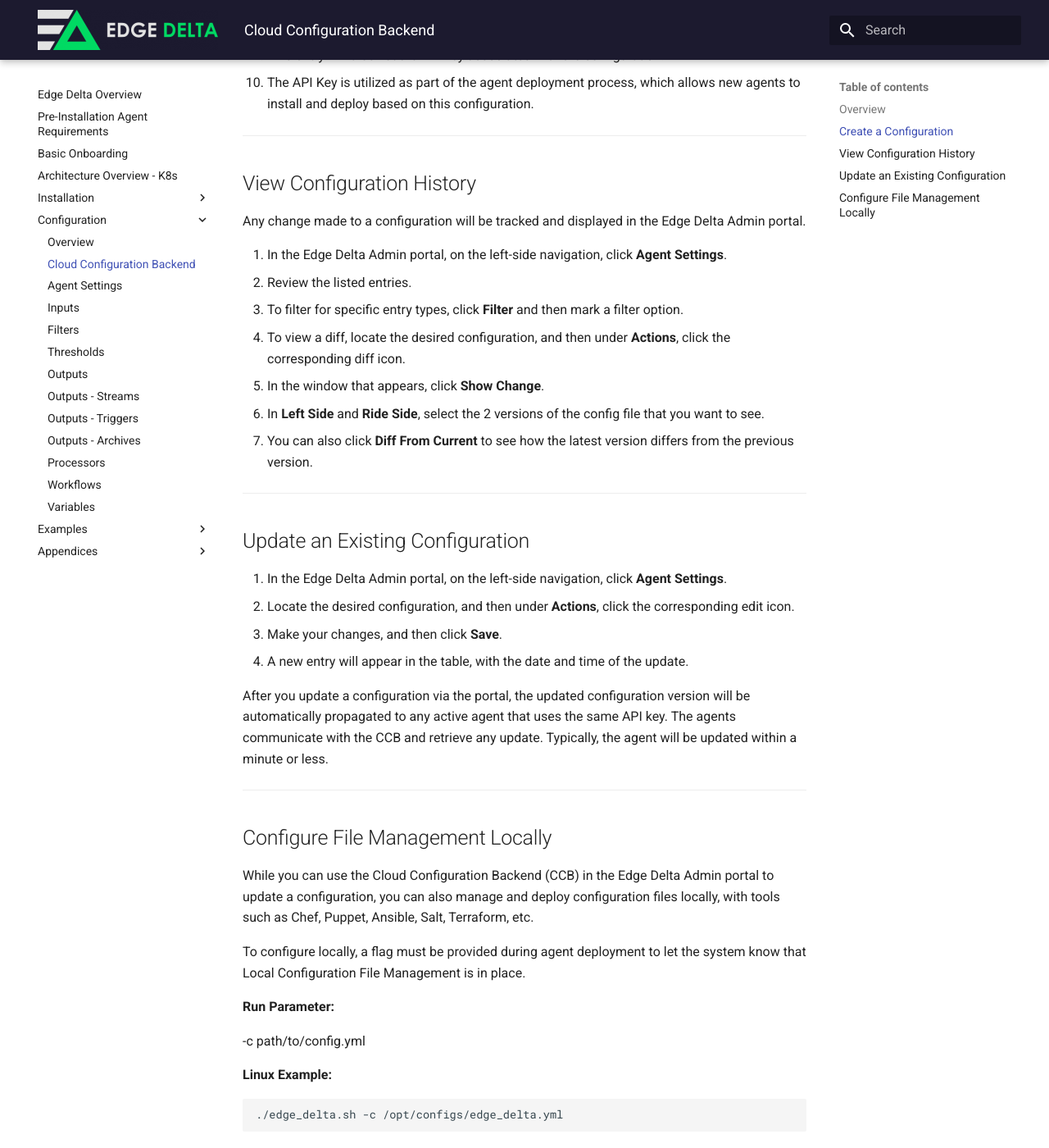
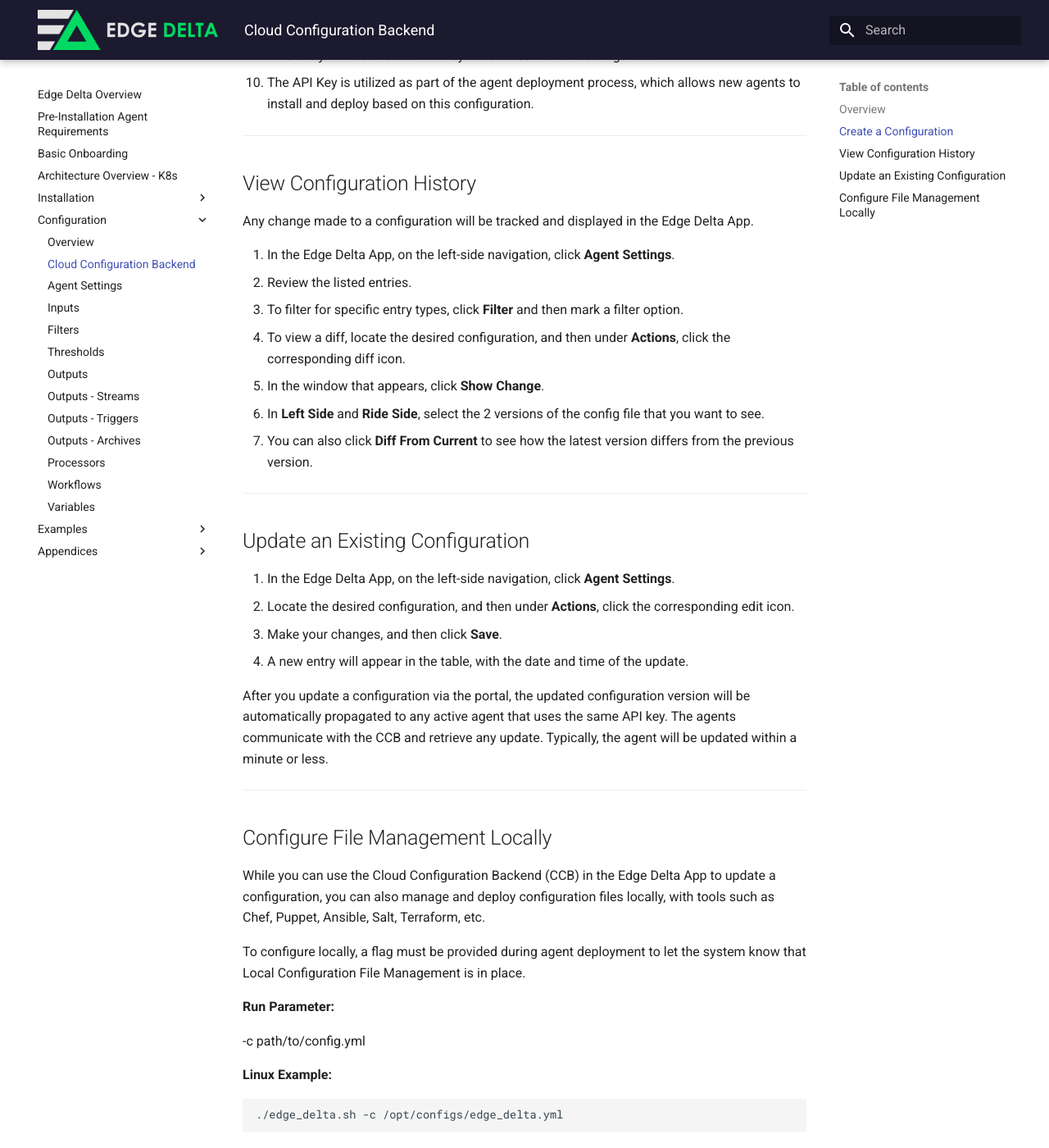
Before and after one commit to edgedelta/docs, an MkDocs documentation site: the page built from docs/configuration/ccb.md, in a window 1280 px wide and 1400 px high, scrolled down 1636 px. Shown: the whole window at 82% size. Built offline with MkDocs 1.6.1 and Material for MkDocs 9.7.7, drawn with Linux system fonts in a browser that asks for light colours; some of the changed text lies outside the part shown.

Commit message:
Update ccb.md

```diff
--- a/docs/configuration/ccb.md
+++ b/docs/configuration/ccb.md
@@ -12,7 +12,7 @@ You can use this document to learn how to create and manage the Edge Delta Cloud
 
 The CCB is a service provided by Edge Delta to help generate and deploy configuration files used by the Edge Delta service.
 
-With the CCB, you can use the Edge Delta Admin portal to create and manage configuration files. The CCB also automatically generates configuration API keys that are used to pre-configure agents during deployment.
+With the CCB, you can use the Edge Delta App to create and manage configuration files. The CCB also automatically generates configuration API keys that are used to pre-configure agents during deployment.
 
 Additionally, CCB allows you to update and modify configuration files directly through the portal, which automatically propagates changes down to running agents.
 
@@ -30,7 +30,7 @@ There are 2 ways to create a configuration:
 
 **Option 1: Use a template with default settings**
 
-1. In the Edge Delta Admin portal, on the left-side navigation, click **Agent Settings**.
+1. In the Edge Delta App, on the left-side navigation, click **Agent Settings**.
 2. Click **Create Configuration**.
 3. Select a template, and then click **Save**.
 4. Refresh the screen to view the newly created configuration in the table.
@@ -46,7 +46,7 @@ As an optional step, you can view and update the configurations in the template.
 
 **Option 2: Use a visual editor to populate a YAML file**
 
-1. In the Edge Delta Admin portal, on the left-side navigation, click **Agent Settings**.
+1. In the Edge Delta App, on the left-side navigation, click **Agent Settings**.
 2. Click **Create Configuration**.
 3. Click **Visual**.
 4. On the right-side, select a configuration option. In the empty field, enter your configurations. When you are done, click the back button on top of the form to return to the list of configuration options. **Do not click Save.**
@@ -61,9 +61,9 @@ As an optional step, you can view and update the configurations in the template.
 
 ## View Configuration History
 
-Any change made to a configuration will be tracked and displayed in the Edge Delta Admin portal.
+Any change made to a configuration will be tracked and displayed in the Edge Delta App.
 
-1. In the Edge Delta Admin portal, on the left-side navigation, click **Agent Settings**.
+1. In the Edge Delta App, on the left-side navigation, click **Agent Settings**.
 2. Review the listed entries.
 3. To filter for specific entry types, click **Filter** and then mark a filter option.
 4. To view a diff, locate the desired configuration, and then under **Actions**, click the corresponding diff icon.
@@ -75,7 +75,7 @@ Any change made to a configuration will be tracked and displayed in the Edge Del
 
 ## Update an Existing Configuration
 
-1. In the Edge Delta Admin portal, on the left-side navigation, click **Agent Settings**.
+1. In the Edge Delta App, on the left-side navigation, click **Agent Settings**.
 2. Locate the desired configuration, and then under **Actions**, click the corresponding edit icon.
 3. Make your changes, and then click **Save**.
 4. A new entry will appear in the table, with the date and time of the update.
@@ -86,7 +86,7 @@ After you update a configuration via the portal, the updated configuration versi
 
 ## Configure File Management Locally
 
-While you can use the Cloud Configuration Backend \(CCB\) in the Edge Delta Admin portal to update a configuration, you can also manage and deploy configuration files locally, with tools such as Chef, Puppet, Ansible, Salt, Terraform, etc.
+While you can use the Cloud Configuration Backend \(CCB\) in the Edge Delta App to update a configuration, you can also manage and deploy configuration files locally, with tools such as Chef, Puppet, Ansible, Salt, Terraform, etc.
 
 To configure locally, a flag must be provided during agent deployment to let the system know that Local Configuration File Management is in place.
 
```
